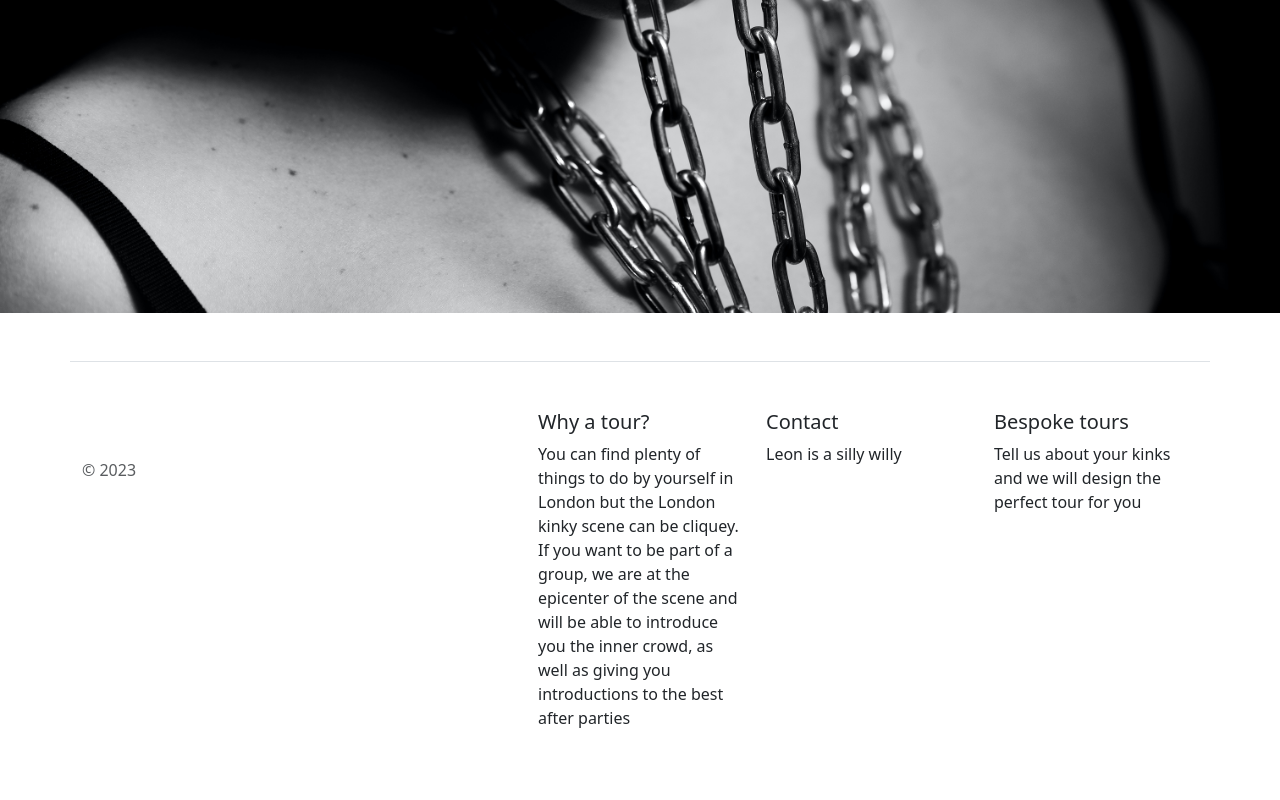
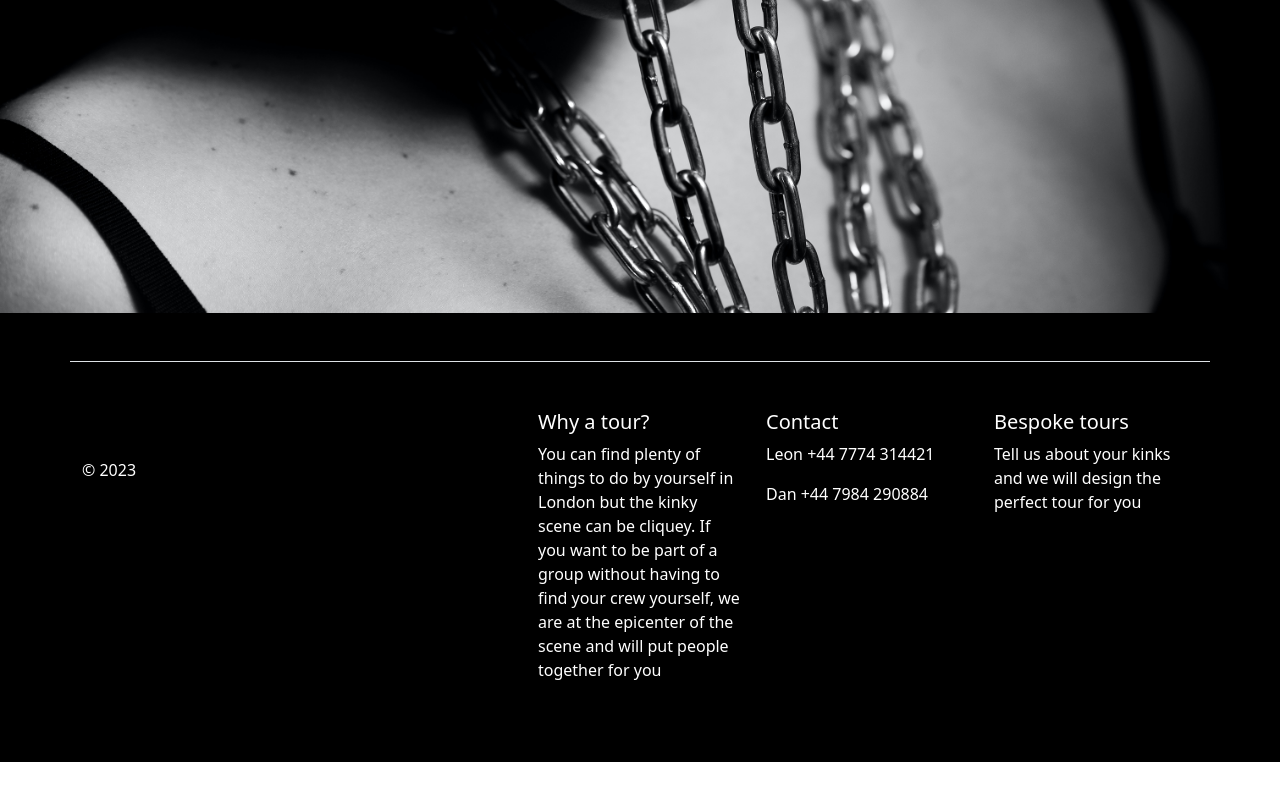
Before and after one commit to dantrovato/kinks-of-leon, a React (Vite) app: page / in a window 1280 px wide. Shown: the part 628-1428 px from the top of the page. Built offline with nearby package versions, Linux system fonts and the light colour scheme.

Commit message:
Make background of #root div black

```diff
--- a/src/components/Footer/Footer.tsx
+++ b/src/components/Footer/Footer.tsx
@@ -1,6 +1,6 @@
 const Footer = () => {
   return (
-    <div className="container">
+    <div className="container text-white bg-black">
       <footer className="row row-cols-1 row-cols-sm-2 row-cols-md-5 py-5 my-5 border-top">
         <div className="col mb-3">
           <a
@@ -9,7 +9,7 @@ const Footer = () => {
           >
             <svg className="bi me-2" width="40" height="32"></svg>
           </a>
-          <p className="text-body-secondary">© 2023</p>
+          <p className="">© 2023</p>
         </div>
 
         <div className="col mb-3"></div>
@@ -18,15 +18,15 @@ const Footer = () => {
           <h5>Why a tour?</h5>
           <p>
             You can find plenty of things to do by yourself in London but the
-            London kinky scene can be cliquey. If you want to be part of a
-            group, we are at the epicenter of the scene and will be able to
-            introduce you the inner crowd, as well as giving you introductions
-            to the best after parties{" "}
+            kinky scene can be cliquey. If you want to be part of a group
+            without having to find your crew yourself, we are at the epicenter
+            of the scene and will put people together for you{" "}
           </p>
         </div>
         <div className="col mb-3">
           <h5>Contact</h5>
-          <p>Leon is a silly willy</p>
+          <p>Leon +44 7774 314421</p>
+          <p>Dan +44 7984 290884</p>
         </div>
         <div className="col mb-3">
           <h5>Bespoke tours</h5>
--- a/src/index.css
+++ b/src/index.css
@@ -0,0 +1,3 @@
+#root {
+  background-color: black;
+}
```
